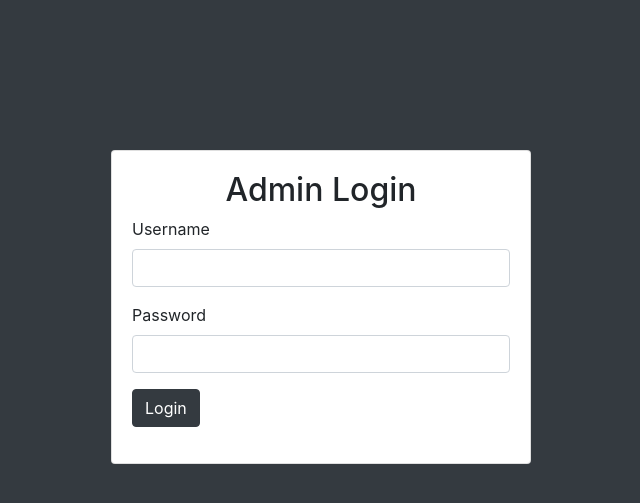
After one commit to rosh777/Manage-My-Records, a PHP site: page /loginform.php in a window 1280 px wide. The commit adds this page. Shown: the top 503 px of the page, without its empty margins (319-959 px from the left). Run offline with PHP 8.4, Linux system fonts and the light colour scheme.

Commit message:
Add login and logout

```diff
--- a/css/style.css
+++ b/css/style.css
@@ -1,12 +1,4 @@
-#myInput{
-  background-image: url('img/search-icon1.png');
-  background-position: 5px 7px;
-  background-repeat: no-repeat;
-  width: 30%;
-  font-size: 16px;
-  padding: 12px 20px 12px 40px;
-  border: 2px solid #9A1313;
-  margin-bottom: 12px;
-  border-radius: 6px;
-
+#login-card{
+    width: 420px;
+    margin: 150px auto;
 }
--- /dev/null
+++ b/loginform.php
@@ -0,0 +1,39 @@
+<!doctype html>
+<html lang="en">
+  <head>
+    <!-- Required meta tags -->
+    <meta charset="utf-8">
+    <meta name="viewport" content="width=device-width, initial-scale=1, shrink-to-fit=no">
+
+    <!-- Bootstrap CSS -->
+    <link rel="stylesheet" href="https://stackpath.bootstrapcdn.com/bootstrap/4.1.1/css/bootstrap.min.css" integrity="sha384-WskhaSGFgHYWDcbwN70/dfYBj47jz9qbsMId/iRN3ewGhXQFZCSftd1LZCfmhktB" crossorigin="anonymous">
+    <link rel="stylesheet" type="text/css" href="css/style.css">
+    <title>Login.Admin</title>
+  </head>
+  <body class="bg-dark">
+    <div id="login-card" class="card">
+        <div class="card-body">
+            <h2 style="text-align: center;">Admin Login</h2>
+            <form id="login-form" action="login.php" method="post">
+                <div class="form-group">
+                    <label for="email">Username</label>
+                    <input type="text" id="username" name="user-name" class="form-control" required />
+                </div>
+                <div class="form-group">
+                    <label for="password">Password</label>
+                    <input type="password" id="password" name="user-pass" class="form-control" required />
+                </div>
+                <div class="form-group">
+                    <button id="btn-login" name="sub" type="submit" class="btn btn-dark">Login</button>
+                </div>
+            </form>
+        </div>
+    </div>
+
+    <!-- Optional JavaScript -->
+    <!-- jQuery first, then Popper.js, then Bootstrap JS -->
+    <script src="https://code.jquery.com/jquery-3.3.1.slim.min.js" integrity="sha384-q8i/X+965DzO0rT7abK41JStQIAqVgRVzpbzo5smXKp4YfRvH+8abtTE1Pi6jizo" crossorigin="anonymous"></script>
+    <script src="https://cdnjs.cloudflare.com/ajax/libs/popper.js/1.14.3/umd/popper.min.js" integrity="sha384-ZMP7rVo3mIykV+2+9J3UJ46jBk0WLaUAdn689aCwoqbBJiSnjAK/l8WvCWPIPm49" crossorigin="anonymous"></script>
+    <script src="https://stackpath.bootstrapcdn.com/bootstrap/4.1.1/js/bootstrap.min.js" integrity="sha384-smHYKdLADwkXOn1EmN1qk/HfnUcbVRZyYmZ4qpPea6sjB/pTJ0euyQp0Mk8ck+5T" crossorigin="anonymous"></script>
+  </body>
+</html>
--- /dev/null
+++ b/logout.php
@@ -0,0 +1,6 @@
+<?php
+
+	session_start();
+	session_destroy();
+	header("location: loginform.php?logout= You are logout successfully!");
+?>
```
Also changed, not shown: index.php (+22 -2 lines), login.php (added, +23 -0 lines).
